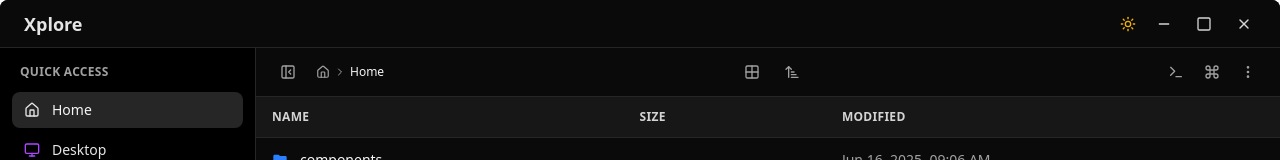
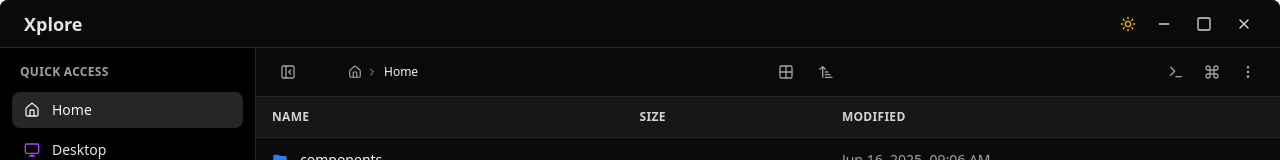
Before and after one commit to unnikrishnanNam/xplore-v2, a React (Vite) app: page / in a window 1280 px wide. Shown: the top 160 px of the page. Built offline with nearby package versions, Linux system fonts and the light colour scheme.

Commit message:
feat: Enhance CommandPalette and Toolbar components with improved state management and styling

```diff
--- a/src/components/CommandPalette.tsx
+++ b/src/components/CommandPalette.tsx
@@ -1,4 +1,4 @@
-import React, { useState, useEffect } from "react";
+import React, { useState, useEffect, useCallback } from "react";
 import { useAtom } from "jotai";
 import {
   Search,
@@ -16,19 +16,19 @@
   id: string;
   title: string;
   description: string;
-  icon: any;
+  icon: React.ElementType;
   action: () => void;
   group: string;
 }
 
 const CommandPalette = () => {
   const [isOpen, setIsOpen] = useAtom(commandPaletteOpenAtom);
-  const [currentPath, setCurrentPath] = useAtom(currentPathAtom);
+  const [, setCurrentPath] = useAtom(currentPathAtom); // Remove unused currentPath
   const [query, setQuery] = useState("");
   const [selectedIndex, setSelectedIndex] = useState(0);
 
   // Dynamically generate navigation paths based on the user's home directory
-  const homeBase = currentPath.split("/").slice(0, 3).join("/"); // e.g. /home/unnikrishnan
+  const homeBase = useAtom(currentPathAtom)[0].split("/").slice(0, 3).join("/"); // e.g. /home/unnikrishnan
 
   const commands: Command[] = [
     {
@@ -105,16 +105,15 @@
 
   const allFilteredCommands = Object.values(groupedCommands).flat();
 
-  const handleClose = () => {
+  const handleClose = useCallback(() => {
     setIsOpen(false);
     setQuery("");
     setSelectedIndex(0);
-  };
+  }, [setIsOpen]);
 
   useEffect(() => {
     const handleKeyDown = (e: KeyboardEvent) => {
       if (!isOpen) return;
-
       switch (e.key) {
         case "ArrowDown":
           e.preventDefault();
@@ -140,10 +139,9 @@
           break;
       }
     };
-
     window.addEventListener("keydown", handleKeyDown);
     return () => window.removeEventListener("keydown", handleKeyDown);
-  }, [isOpen, selectedIndex, allFilteredCommands, setIsOpen]);
+  }, [isOpen, selectedIndex, allFilteredCommands, setIsOpen, handleClose]);
 
   useEffect(() => {
     setSelectedIndex(0);
@@ -193,7 +191,7 @@
                   <div className="px-6 py-3 text-xs font-semibold text-neutral-500 dark:text-neutral-400 uppercase tracking-wider bg-neutral-100 dark:bg-neutral-800">
                     {group}
                   </div>
-                  {commands.map((command, index) => {
+                  {commands.map((command) => {
                     const globalIndex = allFilteredCommands.indexOf(command);
                     return (
                       <button
--- a/src/components/Toolbar.tsx
+++ b/src/components/Toolbar.tsx
@@ -1,4 +1,4 @@
-import React from "react";
+import React, { useRef, useEffect } from "react";
 import { useAtom } from "jotai";
 import {
   Home,
@@ -41,6 +41,8 @@
   const [sortMode, setSortMode] = useAtom(fileSortModeAtom);
   const [sortOrder, setSortOrder] = useAtom(fileSortOrderAtom);
 
+  const breadcrumbRef = useRef<HTMLDivElement>(null);
+
   const getBreadcrumbItems = () => {
     const parts = currentPath.split("/").filter(Boolean);
     return [
@@ -60,14 +62,21 @@
   const toggleSortOrder = () =>
     setSortOrder(sortOrder === "asc" ? "desc" : "asc");
 
+  useEffect(() => {
+    // Scroll to the last breadcrumb item whenever the path changes
+    if (breadcrumbRef.current) {
+      breadcrumbRef.current.scrollLeft = breadcrumbRef.current.scrollWidth;
+    }
+  }, [currentPath]);
+
   return (
     <div className="bg-neutral-100 dark:bg-neutral-950 border-b border-neutral-200 dark:border-neutral-800 px-4 py-2">
       <div className="flex items-center justify-between">
         {/* Left side: Sidebar toggle + Breadcrumb */}
-        <div className="flex items-center space-x-3">
+        <div className="flex items-center space-x-3 min-w-0">
           <button
             onClick={toggleSidebar}
-            className="p-2 hover:bg-neutral-200 dark:hover:bg-neutral-800 rounded-lg transition-colors"
+            className="flex-shrink-0 p-2 hover:bg-neutral-200 dark:hover:bg-neutral-800 rounded-lg transition-colors"
             title={collapsed ? "Expand sidebar" : "Collapse sidebar"}
           >
             {collapsed ? (
@@ -77,14 +86,29 @@
             )}
           </button>
 
-          <nav className="flex items-center space-x-1 text-sm">
+          {/* Breadcrumb wrapper with fade effect */}
+          <div className="relative flex-1 min-w-0">
+            <div className="absolute left-0 top-0 bottom-0 z-10 w-8 pointer-events-none bg-gradient-to-r from-neutral-100 dark:from-neutral-950 to-transparent" />
+            <div className="absolute right-0 top-0 bottom-0 z-10 w-8 pointer-events-none bg-gradient-to-l from-neutral-100 dark:from-neutral-950 to-transparent" />
+
+            <nav
+              ref={breadcrumbRef}
+              className="flex items-center space-x-1 text-sm overflow-x-auto max-w-full no-scrollbar px-8"
+              style={{
+                scrollBehavior: "smooth",
+                msOverflowStyle: "none",
+                scrollbarWidth: "none",
+              }}
+            >
+              <div className="flex-shrink-0">
                 <Home className="w-3.5 h-3.5 text-neutral-500 dark:text-neutral-400" />
+              </div>
               {getBreadcrumbItems().map((item, index) => (
                 <React.Fragment key={item.path}>
-                <ChevronRight className="w-3 h-3 text-neutral-400" />
+                  <ChevronRight className="flex-shrink-0 w-3 h-3 text-neutral-400" />
                   <button
                     className={cn(
-                    "text-xs transition-colors hover:text-neutral-900 dark:hover:text-neutral-100",
+                      "flex-shrink-0 text-xs transition-colors hover:text-neutral-900 dark:hover:text-neutral-100 whitespace-nowrap px-0.5",
                       index === getBreadcrumbItems().length - 1
                         ? "text-neutral-900 dark:text-neutral-100 font-medium"
                         : "text-neutral-600 dark:text-neutral-300"
@@ -97,6 +121,7 @@
                 </React.Fragment>
               ))}
             </nav>
+          </div>
         </div>
 
         {/* Center: View and Sort controls */}
--- a/src/index.css
+++ b/src/index.css
@@ -173,3 +173,16 @@
 .no-drag {
   -webkit-app-region: no-drag;
 }
+
+/* Hide scrollbar for Chrome, Safari and Opera */
+@layer utilities {
+  .no-scrollbar::-webkit-scrollbar {
+    display: none;
+  }
+
+  /* Hide scrollbar for IE, Edge and Firefox */
+  .no-scrollbar {
+    -ms-overflow-style: none; /* IE and Edge */
+    scrollbar-width: none; /* Firefox */
+  }
+}
```
Lines whose indentation alone changed are shown as unchanged.
